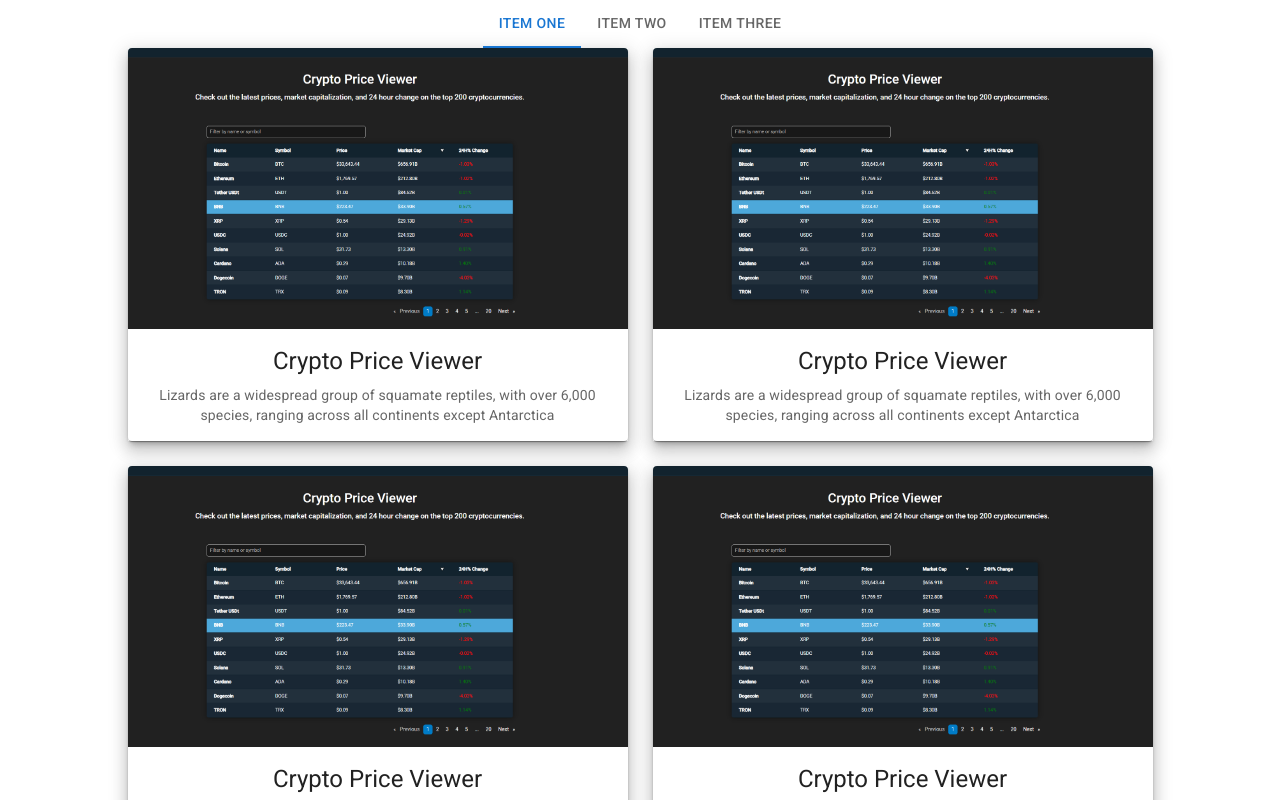
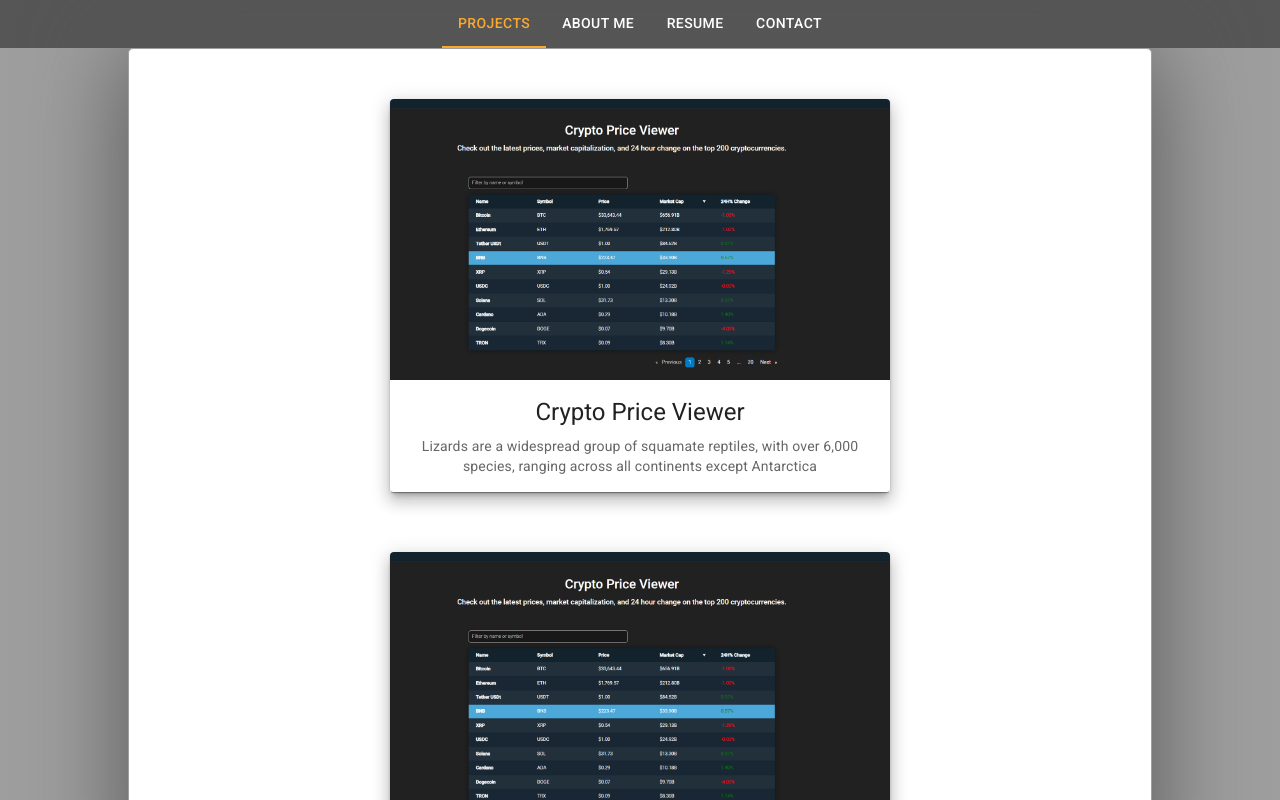
Before and after one commit to malabudi/malabudi.github.io, a React (Create React App) app: page / in a window 1280 px wide. Shown: the top 800 px of the page. Built offline with nearby package versions, Linux system fonts and the light colour scheme.

Commit message:
added tabs and projects

```diff
--- a/src/App.scss
+++ b/src/App.scss
@@ -1,5 +1,16 @@
+.page-wrapper {
+  background-color: white;
+  margin: 0 10vw;
+  height: 100vh;
+  padding-top: 50px;
+  border-radius: 5px;
+  border: #9e9e9e solid 1px;
+  box-shadow: 0 0 100px #565656;
+}
+
 .App {
   text-align: center;
+  background: #9e9e9e;
 }
 
 .App-logo {
--- a/src/App.tsx
+++ b/src/App.tsx
@@ -12,13 +12,35 @@ function App() {
 
   return (
     <div className="App">
-      <Box sx={{ width: '100%', bgcolor: 'background.paper' }}>
-        <Tabs value={tabIndex} onChange={handleChange} centered>
-          <Tab label="Item One" />
-          <Tab label="Item Two" />
-          <Tab label="Item Three" />
+      <Box sx={{ width: '100%', bgcolor: '#565656' }}>
+        <Tabs
+        value={tabIndex}
+        onChange={handleChange}
+        centered
+        sx = {{
+          '& button': {
+            borderRadius: 1,
+            transition: 'all 0.25s ease',
+            color: '#FFFFFF'
+          },
+          '& button.Mui-selected': {color: '#fba92c'},
+          '& button:hover': {backgroundColor: '#9e9e9e'}
+        }}
+
+        TabIndicatorProps={{
+          style: {
+            backgroundColor: '#fba92c'
+          }
+        }}
+        >
+          <Tab label="Projects" />
+          <Tab label="About Me" />
+          <Tab label="Resume" />
+          <Tab label="Contact" />
         </Tabs>
       </Box>
+
+      {/* Tab Contents */}
       <div>
         {tabIndex === 0 && <Projects />}
       </div>
--- a/src/components/Projects.tsx
+++ b/src/components/Projects.tsx
@@ -4,7 +4,8 @@ import '../styles/projects.scss';
 
 export default function Projects() {
   return (
-    <div className='projects-container'>
+    <div className='page-wrapper'>
+      <div className='projects-container'>
         <ProjectCard
         className='card'
         img={CryptoViewerImg}
@@ -37,6 +38,7 @@ export default function Projects() {
         alt="Crypto Price Viewer Website"
         url="https://github.com/malabudi/AssetPriceViewer"
         />
+      </div>
     </div>
   );
 }
--- a/src/styles/projects.scss
+++ b/src/styles/projects.scss
@@ -5,7 +5,7 @@
     flex-wrap: wrap;
     max-width: 1080px;
     margin: auto;
-    gap: 25px;
+    gap: 60px;
 }
 
 .card {
```
